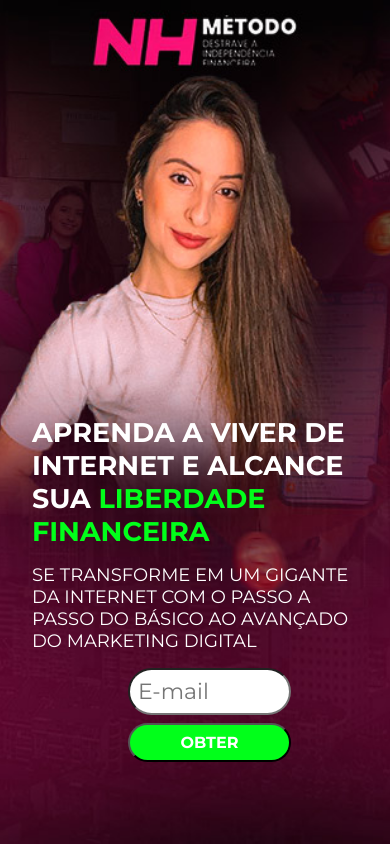
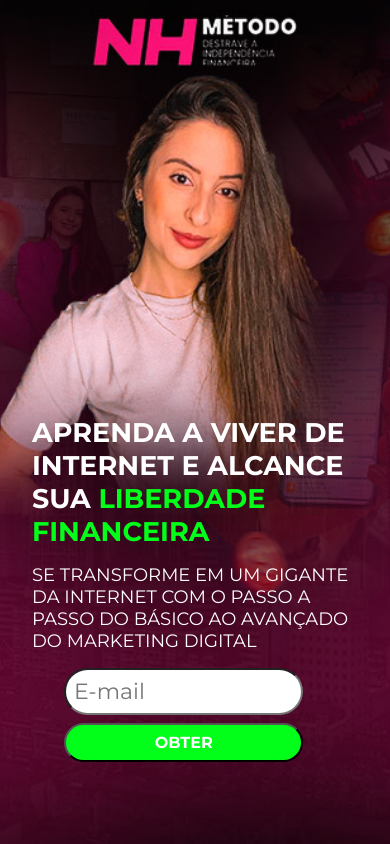
Before and after one commit to Jeniffersouza/Cadastro, a plain HTML site: page index.html in a window 390 px wide. Drawn offline with Linux system fonts and the light colour scheme.

Commit message:
Update media.css

```diff
--- a/media.css
+++ b/media.css
@@ -13,7 +13,7 @@
   main{
     margin-top: 25rem;
     margin-left: 1rem;
-    margin-right: 1rem;
+    margin-right: 0rem;
     margin-bottom: 1rem;
     padding: 1rem;
 
@@ -45,8 +45,8 @@
 
     display: flex;
     flex-direction: column;
-    width: 50%;
-    margin-left:6rem;
+    width: 70%;
+
   }
   input{
     margin-top: 0.5rem;
```
